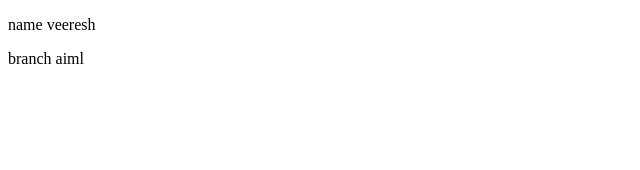
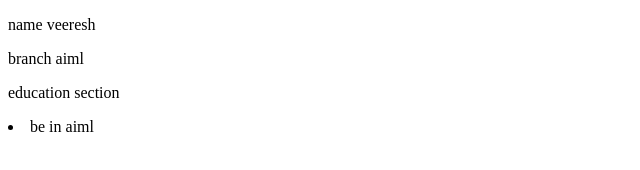
Before and after one commit to veereshmulgi861-spec/veeresh1, a plain HTML site: page index.html in a window 1280 px wide. Shown: the whole page, without its empty margins (0-640 px from the left). Drawn offline with Linux system fonts and the light colour scheme.

```diff
--- a/index.html
+++ b/index.html
@@ -8,6 +8,8 @@
     <p>branch aiml</p>
 </head>
 <body>
+    <p>education section</p>
+    <li>be in aiml</li>
 
 </body>
 </html>
```
